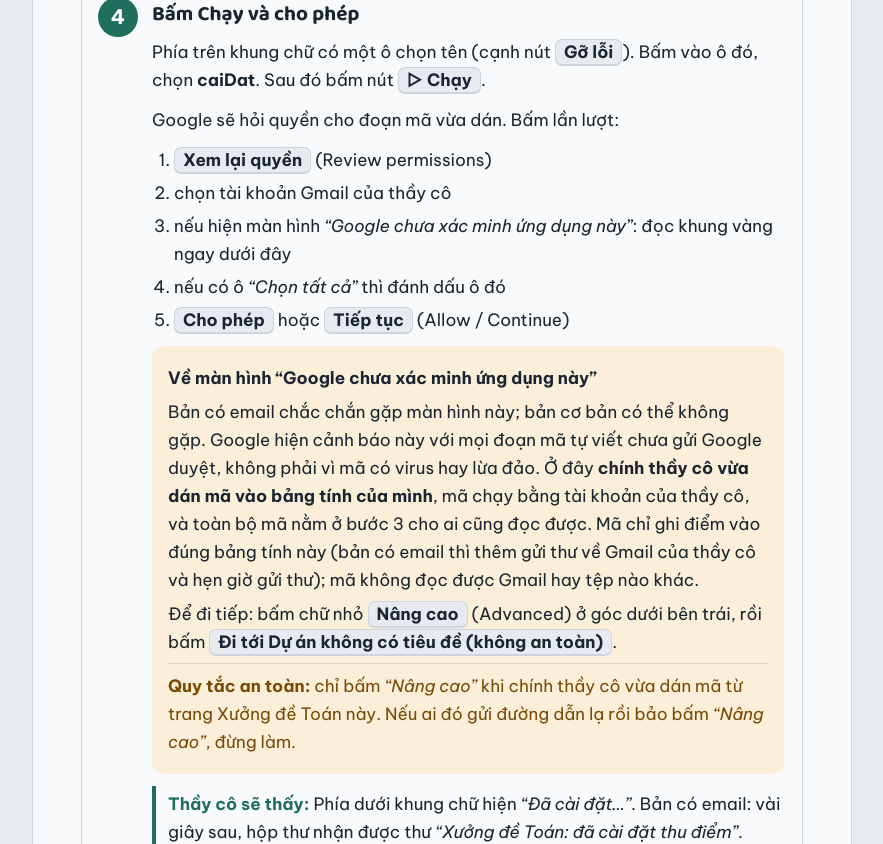
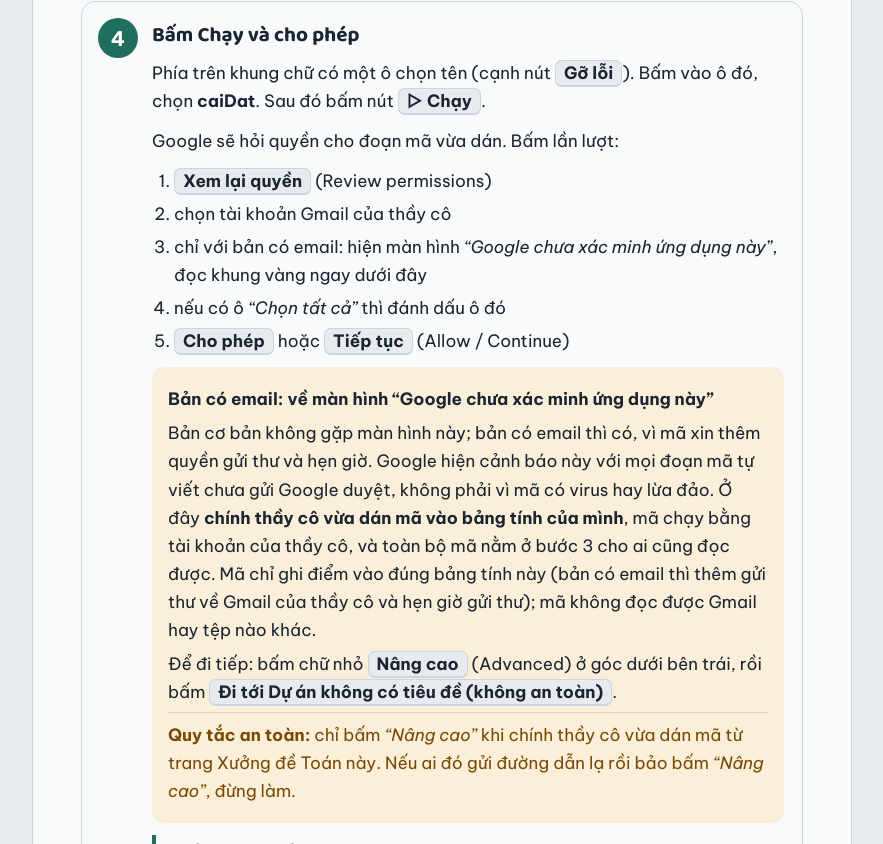
Before and after one commit to congdh24p1999-blip/phieu-toan, a plain HTML site: page huong-dan-thu-diem.html in a window 1280 px wide. Shown: the part 2032-2876 px from the top of the page, without its empty margins (198-1081 px from the left). Drawn offline with Linux system fonts and the light colour scheme.

Commit message:
Hướng dẫn thu điểm: bản cơ bản không có màn hình cảnh báo (đã thử thực tế)
Co-Authored-By: Claude Opus 5.5 <noreply@anthropic.com>
Claude-Session: https://claude.ai/code/session_01N5r2V8q1eJzvkqKRZBd3bV

```diff
--- a/huong-dan-thu-diem.html
+++ b/huong-dan-thu-diem.html
@@ -211,7 +211,7 @@ ul.plain{margin:0 0 12px;padding-left:22px}ul.plain li{margin:4px 0}
         <h2>Chọn bản mã và dán vào</h2>
         <p>Có hai bản, thầy cô chọn một:</p>
         <div class="pick" role="radiogroup" aria-label="Chọn bản mã">
-          <label class="card"><input type="radio" name="ban" value="cb" checked><b>Bản cơ bản (khuyên dùng)</b><span>Chỉ ghi điểm vào bảng tính. Xin ít quyền nhất: chỉ ghi vào đúng bảng tính này.</span></label>
+          <label class="card"><input type="radio" name="ban" value="cb" checked><b>Bản cơ bản (khuyên dùng)</b><span>Chỉ ghi điểm vào bảng tính. Xin ít quyền nhất (chỉ ghi vào đúng bảng tính này), Google không hiện màn hình cảnh báo.</span></label>
           <label class="card"><input type="radio" name="ban" value="em"><b>Bản có email</b><span>Như bản cơ bản, thêm email tổng hợp điểm mỗi tối. Google sẽ hiện màn hình cảnh báo ở bước 4.</span></label>
         </div>
         <p>Bấm nút xanh <b>Chép mã</b> ngay dưới đây.</p>
@@ -495,13 +495,13 @@ function esc_(s) {
         <ol class="sub">
           <li><kbd>Xem lại quyền</kbd> (Review permissions)</li>
           <li>chọn tài khoản Gmail của thầy cô</li>
-          <li>nếu hiện màn hình <q>Google chưa xác minh ứng dụng này</q>: đọc khung vàng ngay dưới đây</li>
+          <li>chỉ với bản có email: hiện màn hình <q>Google chưa xác minh ứng dụng này</q>, đọc khung vàng ngay dưới đây</li>
           <li>nếu có ô <q>Chọn tất cả</q> thì đánh dấu ô đó</li>
           <li><kbd>Cho phép</kbd> hoặc <kbd>Tiếp tục</kbd> (Allow / Continue)</li>
         </ol>
         <div class="calm">
-          <p><b>Về màn hình “Google chưa xác minh ứng dụng này”</b></p>
-          <p>Bản có email chắc chắn gặp màn hình này; bản cơ bản có thể không gặp. Google hiện cảnh báo này với mọi đoạn mã tự viết chưa gửi Google duyệt, không phải vì mã có virus hay lừa đảo. Ở đây <b>chính thầy cô vừa dán mã vào bảng tính của mình</b>, mã chạy bằng tài khoản của thầy cô, và toàn bộ mã nằm ở bước 3 cho ai cũng đọc được. Mã chỉ ghi điểm vào đúng bảng tính này (bản có email thì thêm gửi thư về Gmail của thầy cô và hẹn giờ gửi thư); mã không đọc được Gmail hay tệp nào khác.</p>
+          <p><b>Bản có email: về màn hình “Google chưa xác minh ứng dụng này”</b></p>
+          <p>Bản cơ bản không gặp màn hình này; bản có email thì có, vì mã xin thêm quyền gửi thư và hẹn giờ. Google hiện cảnh báo này với mọi đoạn mã tự viết chưa gửi Google duyệt, không phải vì mã có virus hay lừa đảo. Ở đây <b>chính thầy cô vừa dán mã vào bảng tính của mình</b>, mã chạy bằng tài khoản của thầy cô, và toàn bộ mã nằm ở bước 3 cho ai cũng đọc được. Mã chỉ ghi điểm vào đúng bảng tính này (bản có email thì thêm gửi thư về Gmail của thầy cô và hẹn giờ gửi thư); mã không đọc được Gmail hay tệp nào khác.</p>
           <p>Để đi tiếp: bấm chữ nhỏ <kbd>Nâng cao</kbd> (Advanced) ở góc dưới bên trái, rồi bấm <kbd class="w">Đi tới Dự án không có tiêu đề (không an toàn)</kbd>.</p>
           <p class="rule"><b>Quy tắc an toàn:</b> chỉ bấm <q>Nâng cao</q> khi chính thầy cô vừa dán mã từ trang Xưởng đề Toán này. Nếu ai đó gửi đường dẫn lạ rồi bảo bấm <q>Nâng cao</q>, đừng làm.</p>
         </div>
```
